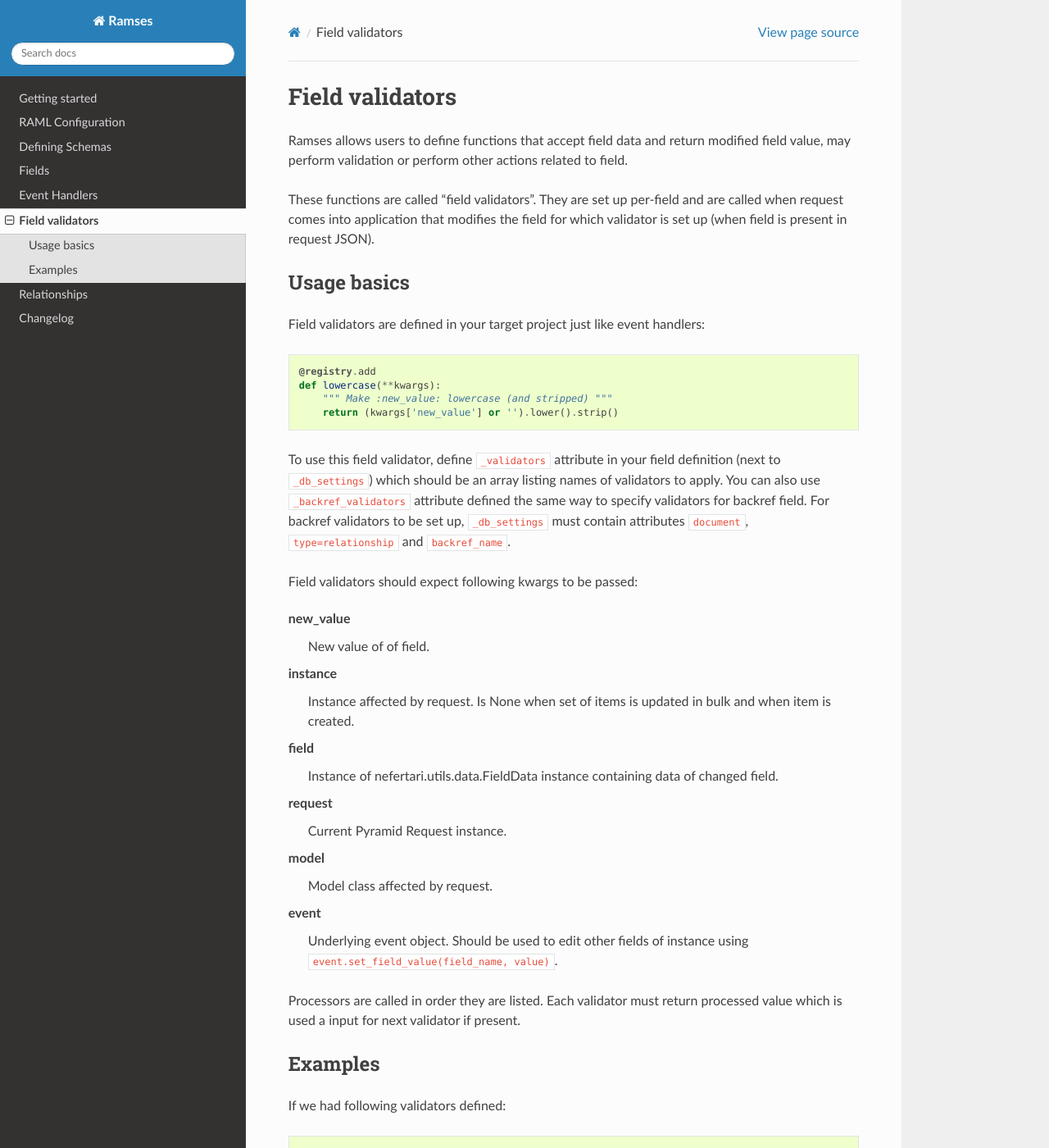
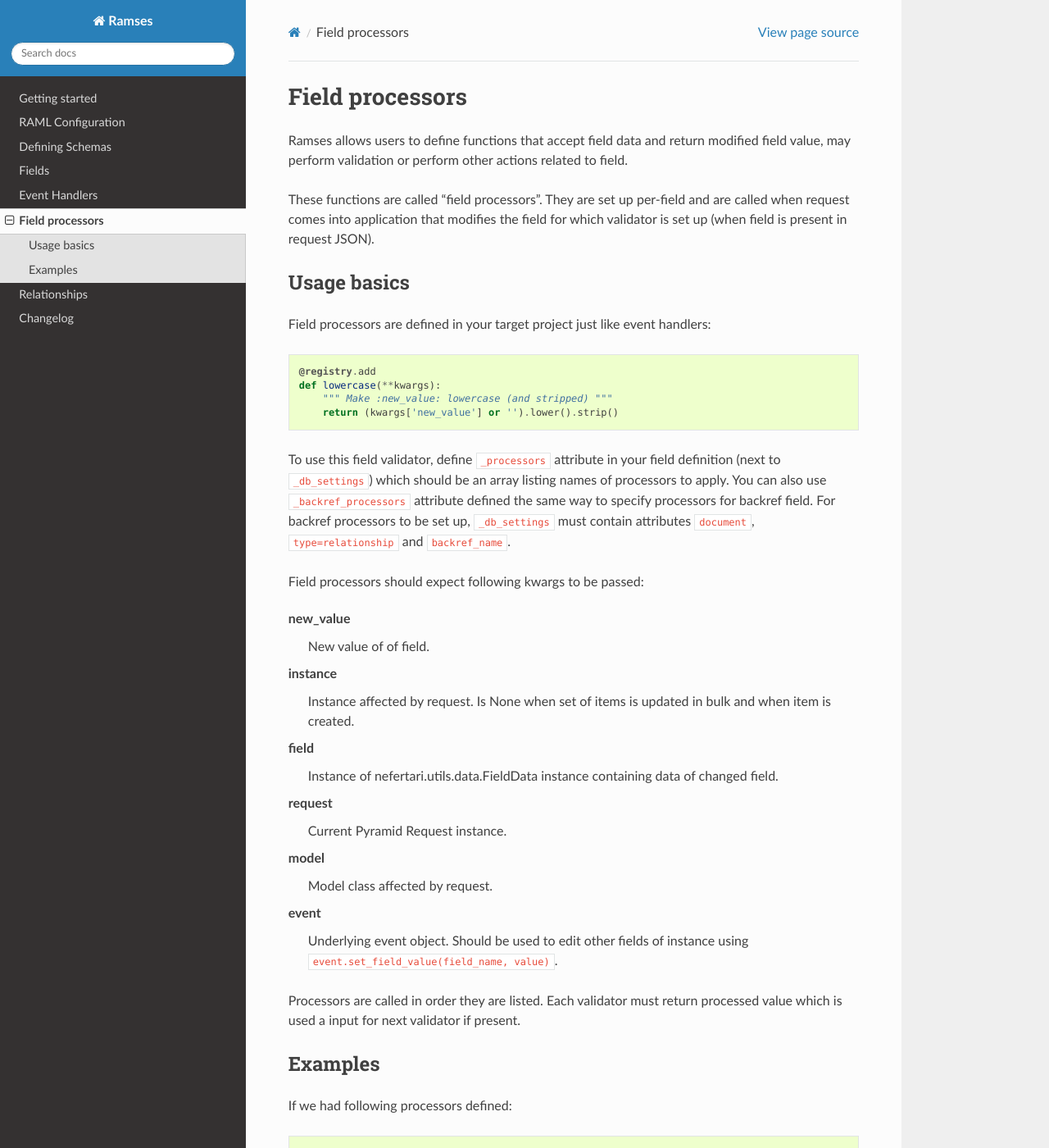
Before and after one commit to ramses-tech/ramses, a Sphinx documentation site: the page built from docs/source/field_processors.rst, in a window 1280 px wide and 1400 px high. Shown: the whole window at 82% size. Built offline with Sphinx 7.4.7 and the Read the Docs theme 2.0.0, drawn with Linux system fonts in a browser that asks for light colours; some of the changed text lies outside the part shown.

Commit message:
renamed  to

```diff
--- a/docs/source/changelog.rst
+++ b/docs/source/changelog.rst
@@ -1,8 +1,9 @@
 Changelog
 =========
 
-* :release:`0.5.0 <2015-09-xx>`
-* :support:`-` Added support for Nefertari event handlers and removed support for processors
+* :release:`0.5.0 <2015-10-xx>`
+* :support:`-` Added support for Nefertari event handlers
+* :support:`-` Simplified field processors, '_before_processors' is now '_processors', removed '_after_processors'
 * :support:`-` Added support for `'nefertari-guards' <https://nefertari-guards.readthedocs.org/>`_
 * :support:`-` Added support for Nefertari '_hidden_fields'
 * :support:`-` ACL permission names in RAML now match real permission names instead of http methods
--- a/docs/source/field_validators.rst
+++ b/docs/source/field_processors.rst
@@ -1,15 +1,15 @@
-Field validators
+Field processors
 ================
 
 Ramses allows users to define functions that accept field data and return modified field value, may perform validation or perform other actions related to field.
 
-These functions are called "field validators". They are set up per-field and are called when request comes into application that modifies the field for which validator is set up (when field is present in request JSON).
+These functions are called "field processors". They are set up per-field and are called when request comes into application that modifies the field for which validator is set up (when field is present in request JSON).
 
 
 Usage basics
 ------------
 
-Field validators are defined in your target project just like event handlers:
+Field processors are defined in your target project just like event handlers:
 
 .. code-block:: python
 
@@ -19,9 +19,9 @@
         return (kwargs['new_value'] or '').lower().strip()
 
 
-To use this field validator, define ``_validators`` attribute in your field definition (next to ``_db_settings``) which should be an array listing names of validators to apply. You can also use ``_backref_validators`` attribute defined the same way to specify validators for backref field. For backref validators to be set up, ``_db_settings`` must contain attributes ``document``, ``type=relationship`` and ``backref_name``.
+To use this field validator, define ``_processors`` attribute in your field definition (next to ``_db_settings``) which should be an array listing names of processors to apply. You can also use ``_backref_processors`` attribute defined the same way to specify processors for backref field. For backref processors to be set up, ``_db_settings`` must contain attributes ``document``, ``type=relationship`` and ``backref_name``.
 
-Field validators should expect following kwargs to be passed:
+Field processors should expect following kwargs to be passed:
 
 **new_value**
     New value of of field.
@@ -47,7 +47,7 @@
 Examples
 --------
 
-If we had following validators defined:
+If we had following processors defined:
 
 .. code-block:: python
 
@@ -84,8 +84,8 @@
                     "document": "Story",
                     "backref_name": "owner"
                 },
-                "_validators": ["validate_stories_exist"],
-                "_backref_validators": ["lowercase"]
+                "_processors": ["validate_stories_exist"],
+                "_backref_processors": ["lowercase"]
             },
             ...
         }
--- a/docs/source/index.rst
+++ b/docs/source/index.rst
@@ -16,7 +16,7 @@
    schemas
    fields
    event_handlers
-   field_validators
+   field_processors
    relationships
    changelog
 
```
Also changed, not shown: 2 other files.
